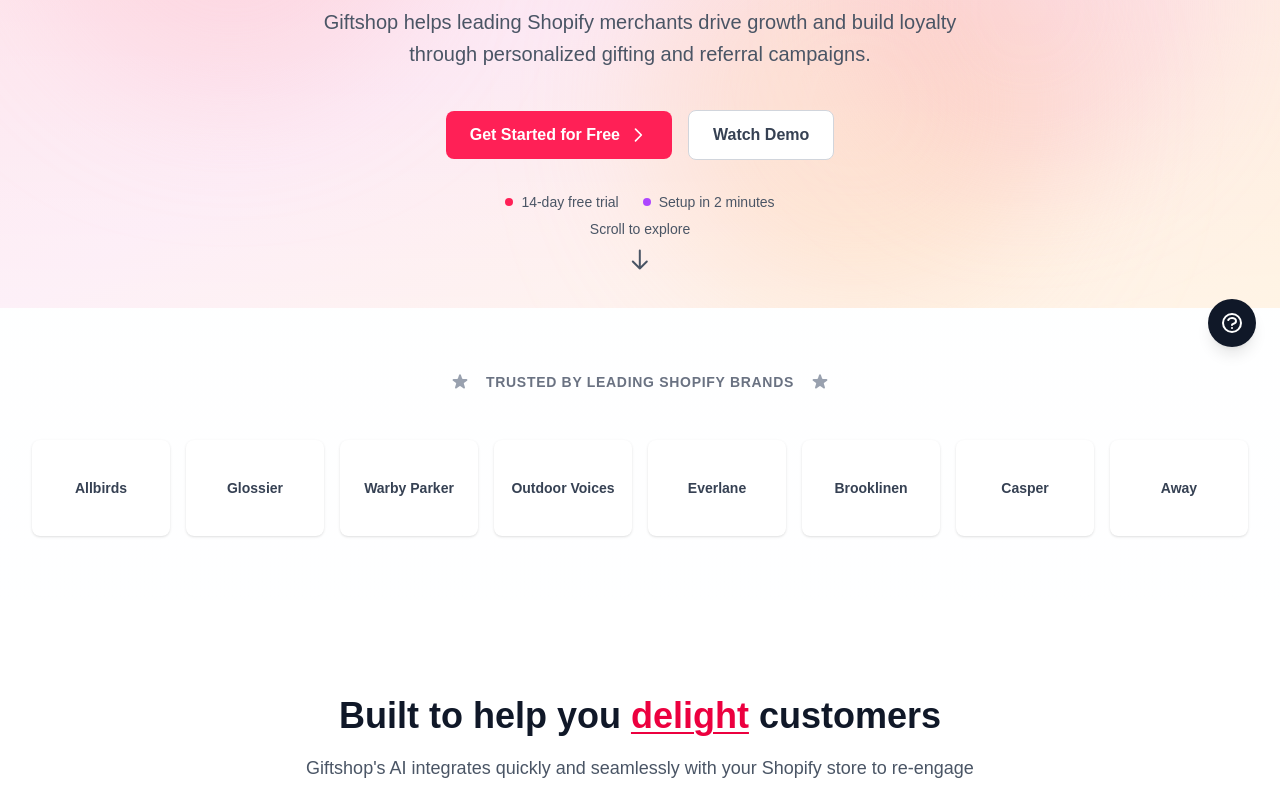
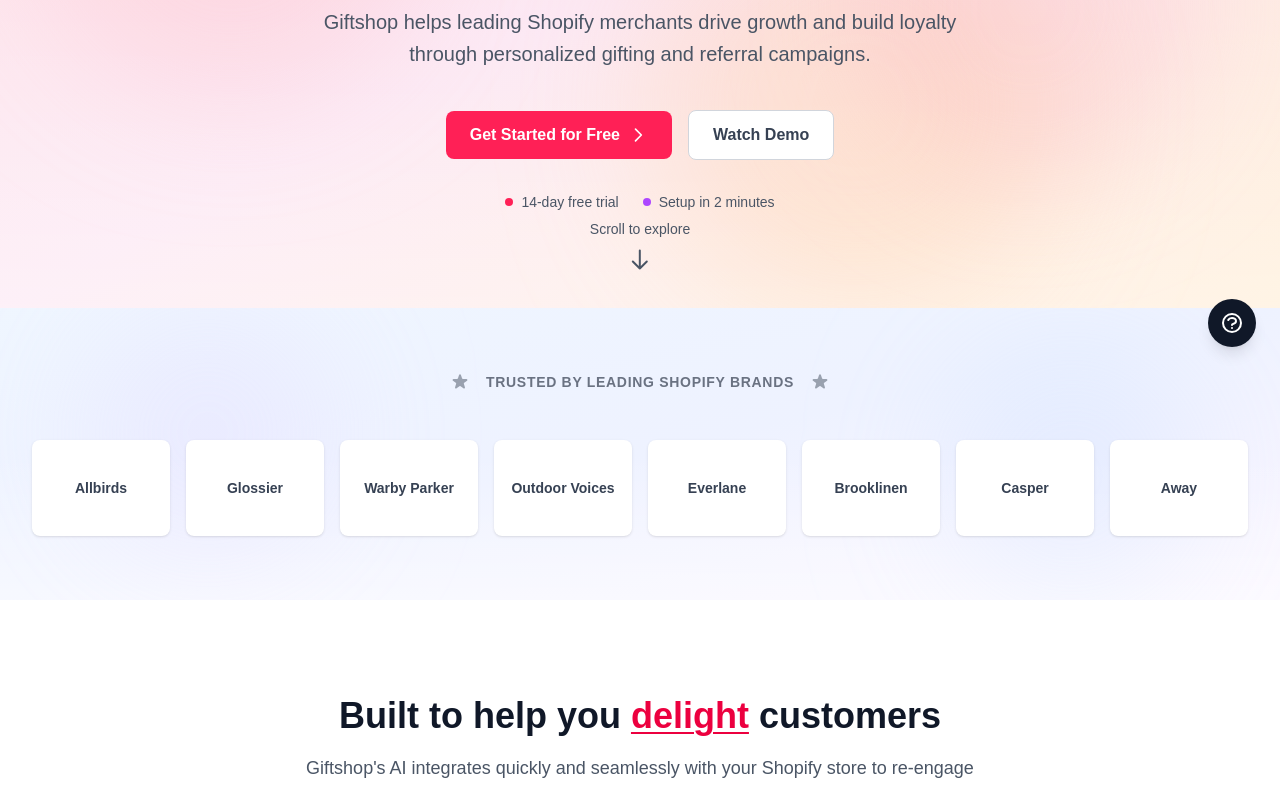
Before and after one commit to giftshop-app/giftshop-site, a Next.js app: page / in a window 1280 px wide. Shown: the part 429-1220 px from the top of the page. Built offline with nearby package versions, Linux system fonts and the light colour scheme.

Commit message:
Add nice background gradient to trusted brands section

```diff
--- a/app/page.tsx
+++ b/app/page.tsx
@@ -133,8 +133,18 @@ export default function Home() {
       </section>
 
       {/* Trusted Brands Section */}
-      <section className="px-4 py-16 sm:px-6 lg:px-8">
-        <div className="mx-auto max-w-7xl">
+      <section className="relative px-4 py-16 sm:px-6 lg:px-8 overflow-hidden">
+        {/* Background Gradient */}
+        <div className="absolute inset-0 bg-gradient-to-br from-blue-50 via-indigo-50 to-purple-50"></div>
+        <div className="absolute inset-0 bg-gradient-to-t from-white/50 via-transparent to-transparent"></div>
+
+        {/* Subtle Background Elements */}
+        <div className="absolute inset-0 overflow-hidden">
+          <div className="absolute top-10 right-20 w-64 h-64 bg-blue-200 rounded-full mix-blend-multiply filter blur-3xl opacity-20"></div>
+          <div className="absolute bottom-10 left-20 w-64 h-64 bg-purple-200 rounded-full mix-blend-multiply filter blur-3xl opacity-20"></div>
+        </div>
+
+        <div className="relative z-10 mx-auto max-w-7xl">
           {/* Section Headline */}
           <div className="mb-12 flex items-center justify-center gap-4">
             <svg className="h-5 w-5 text-gray-400" fill="currentColor" viewBox="0 0 20 20">
```
